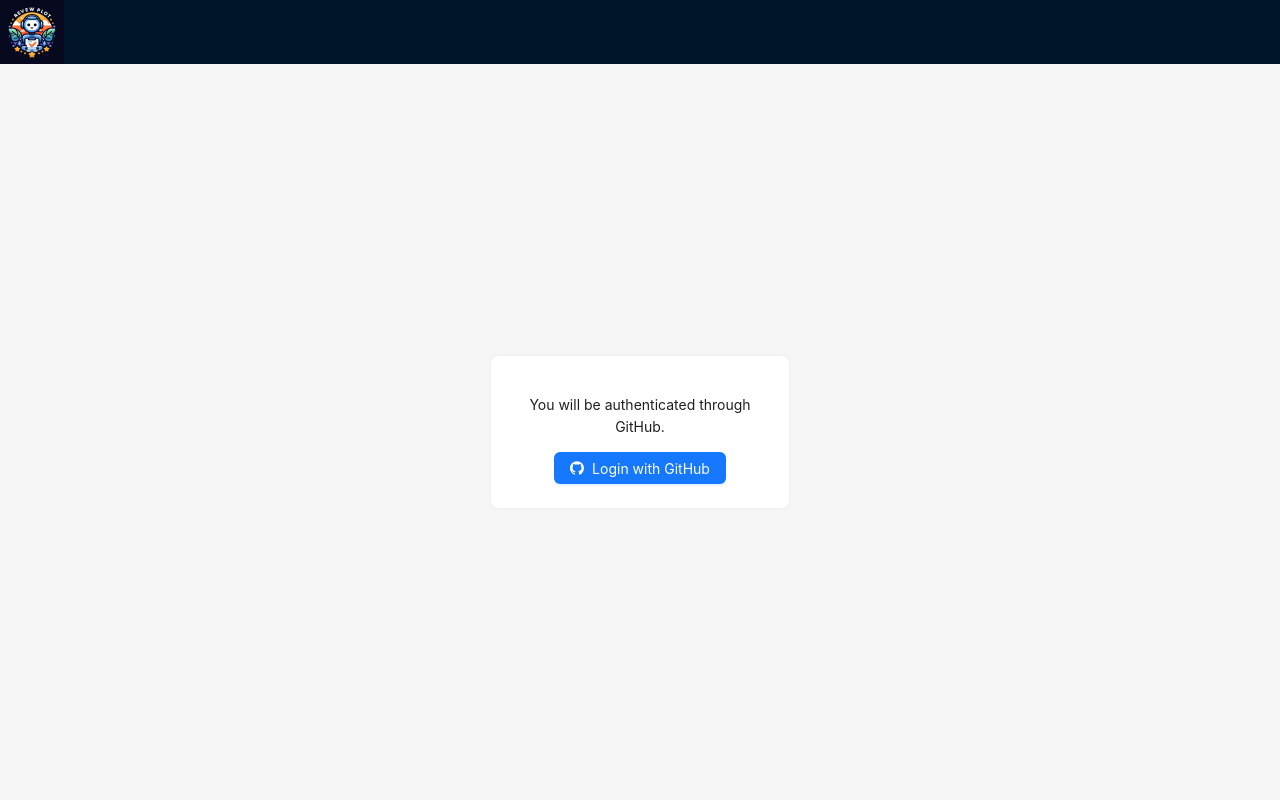
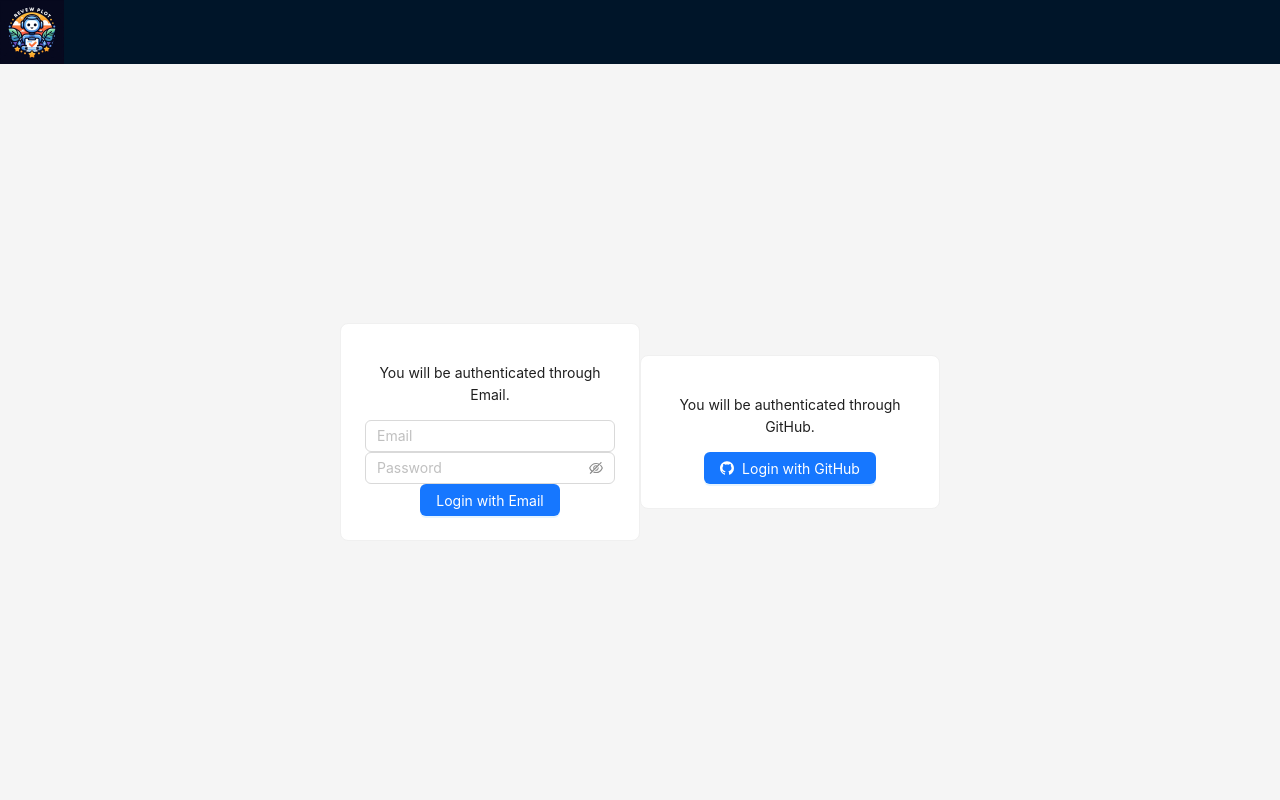
Before and after one commit to deepak140596/review-pilot, a React (Create React App) app: page / in a window 1280 px wide. Shown: the top 800 px of the page. Built offline with nearby package versions, Linux system fonts and the light colour scheme; no server answers.

Commit message:
added password login

```diff
--- a/src/context/auth-context.tsx
+++ b/src/context/auth-context.tsx
@@ -1,4 +1,4 @@
-import { GithubAuthProvider, User, onAuthStateChanged, signInWithPopup, signOut } from "firebase/auth";
+import { GithubAuthProvider, User, onAuthStateChanged, signInWithEmailAndPassword, signInWithPopup, signOut } from "firebase/auth";
 import { createContext, useContext, useEffect, useState } from "react";
 import { auth } from "../api/services/firestore/firestore-service";
 import { setGithubTokenToDB } from "../api/services/firestore/firestore-setter";
@@ -11,6 +11,7 @@ interface AuthContextType {
     currentUser: User | null;
     githubToken: string | undefined;
     loginWithGitHub: () => Promise<User | void>;
+    loginWithEmailPassword: (email: string, password: string) => Promise<void>;
     logout: () => Promise<void>;
 }
 
@@ -18,6 +19,7 @@ const defaultAuthContextValue: AuthContextType = {
     currentUser: null,
     githubToken: undefined,
     loginWithGitHub: () => Promise.reject("Not implemented"),
+    loginWithEmailPassword: () => Promise.reject("Not implemented"),
     logout: () => Promise.reject("Not implemented"),
 };
 
@@ -64,6 +66,11 @@ export const AuthProvider = ({ children }: AuthProviderProps) => {
     });
   };
 
+  const loginWithEmailPassword = async (email: string, password: string) => {
+    const user = await signInWithEmailAndPassword(auth, email, password);
+    setCurrentUser(user.user);
+  }
+
   const logout = async () => {
     try {
       await signOut(auth);
@@ -78,6 +85,7 @@ export const AuthProvider = ({ children }: AuthProviderProps) => {
     currentUser,
     githubToken,
     loginWithGitHub,
+    loginWithEmailPassword,
     logout
   };
 
--- a/src/pages/login/login.tsx
+++ b/src/pages/login/login.tsx
@@ -1,15 +1,17 @@
 import './login.scss';
-import { Button, Card, Layout } from 'antd';
+import { Button, Card, Input, Layout } from 'antd';
 import { GithubOutlined } from '@ant-design/icons';
 import { Content } from 'antd/es/layout/layout';
 import {useNavigate } from 'react-router-dom';
 import { useAuth } from '../../context/auth-context';
-import { useEffect } from 'react';
+import { useEffect, useState } from 'react';
 
 const Login = () => {
 
   const navigate = useNavigate();
-  const { loginWithGitHub, currentUser } = useAuth();
+  const { loginWithGitHub, loginWithEmailPassword, currentUser } = useAuth();
+  const [email, setEmail] = useState('');
+  const [password, setPassword] = useState('');
 
   useEffect(() => {
     if (currentUser) {
@@ -25,9 +27,34 @@ const Login = () => {
     });
   }
 
+  const handleEmailLogin = async () => {
+    console.log('Email:', email, 'Password:', password);
+    await loginWithEmailPassword(email, password);
+  }
+
+  const emailLogin = () => {
+    return (
+      <Card className="login-card">
+        <p className="login-intro">
+          You will be authenticated through Email.
+        </p>
+
+        <Input placeholder="Email" onChange={(e) => setEmail(e.target.value)} />
+        <Input.Password placeholder="Password" onChange={(e) => setPassword(e.target.value)} />
+
+        <Button
+          type="primary"
+          onClick={handleEmailLogin}>
+          Login with Email
+          </Button>
+      </Card>
+    )
+  }
+
   return (
     <Layout className="layout">
       <Content className="login-container">
+      {emailLogin()}
         <Card className="login-card">
           <p className="login-intro">
             You will be authenticated through GitHub.
```
